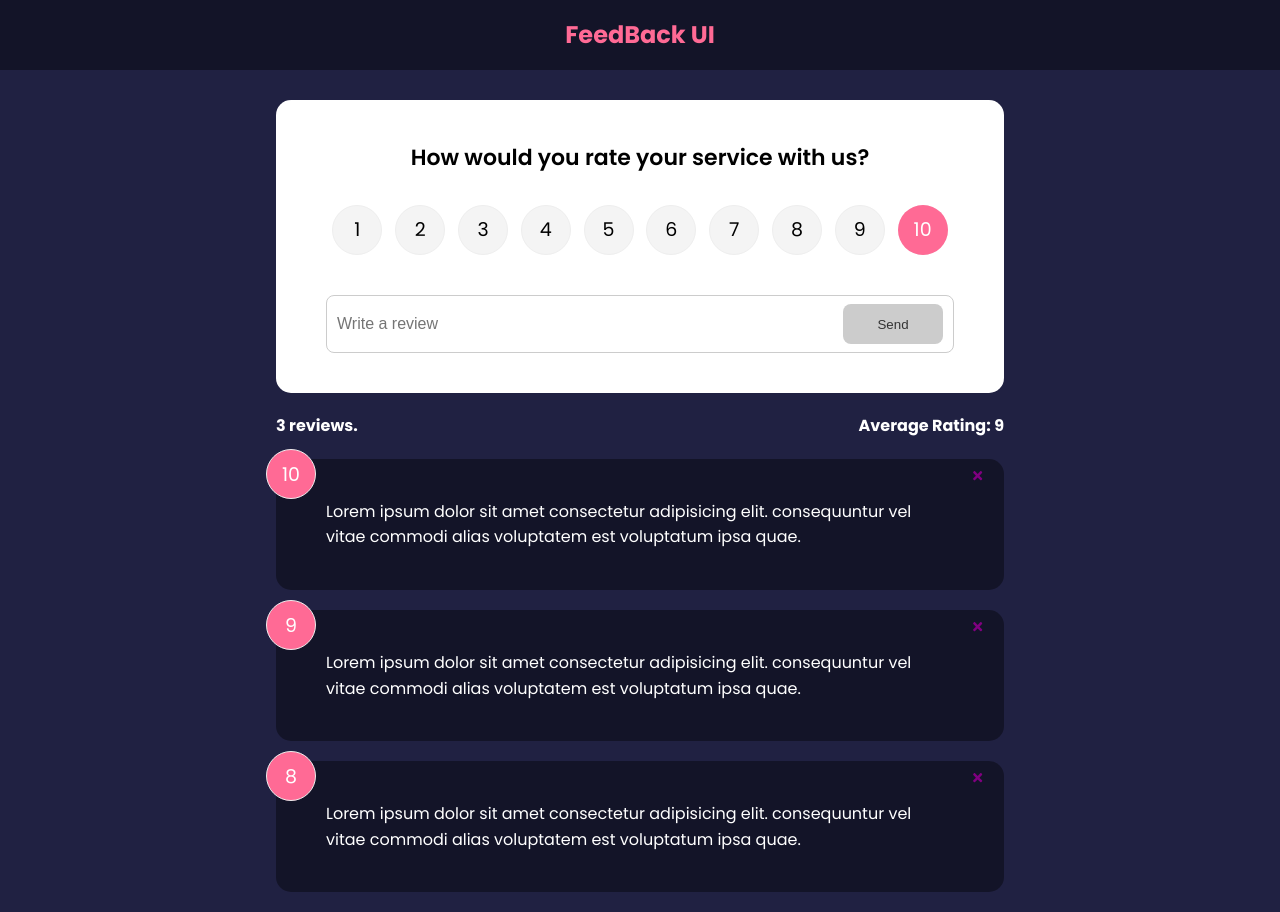
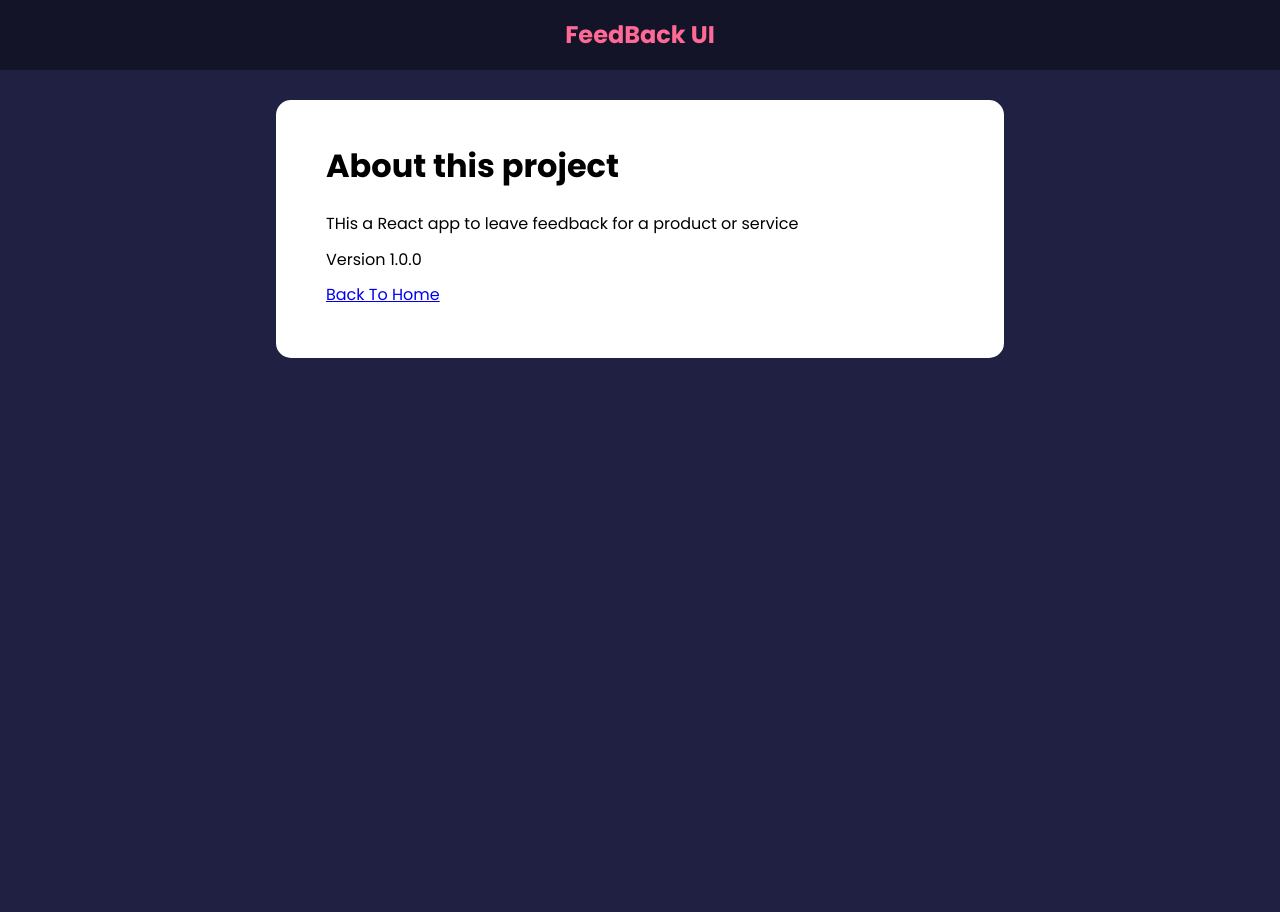
Before and after one commit to Ibtesum/React-Learning, a React (Create React App) app: page /about in a window 1280 px wide. After the commit the page ends 800 px from the top, so only its background shows below. Built offline with nearby package versions, Linux system fonts and the light colour scheme; the HTML template or start-up script is replaced by a standard one.

Commit message:
Router done

```diff
--- a/package.json
+++ b/package.json
@@ -10,6 +10,7 @@
     "react": "^18.2.0",
     "react-dom": "^18.2.0",
     "react-icons": "^4.4.0",
+    "react-router-dom": "^6.4.0",
     "react-scripts": "5.0.1",
     "uuid": "^9.0.0",
     "web-vitals": "^2.1.4"
--- a/src/App.js
+++ b/src/App.js
@@ -1,10 +1,13 @@
 import {v4 as uuidv4} from 'uuid'
+import { BrowserRouter as Router, Route, Routes } from 'react-router-dom'
 import { useState } from "react"
 import Header from "./components/Header"
 import FeedbackData from "./data/FeedbackData"
 import FeedbackList from "./components/FeedbackList"
 import FeedbackStats from "./components/FeedbackStats"
 import FeedbackForm from "./components/FeedbackForm"
+import AboutPage from './pages/AboutPage'
+
 
 function App(){
     const [feedback, setFeedback] = useState(FeedbackData)
@@ -23,16 +26,25 @@
 
 
     return (
-        <>
+        <Router>
             <Header />
             <div className="container">
-                <FeedbackForm handleAdd = {addFeedback}/>
-                <FeedbackStats feedback= {feedback} />
-                <FeedbackList feedback={feedback}
-                handleDelete= {deleteFeedback}/>
+                <Routes>
+                    <Route exact path='/' element={
+                        <>
+                            <FeedbackForm handleAdd = {addFeedback}/>
+                            <FeedbackStats feedback= {feedback} />
+                            <FeedbackList feedback={feedback}
+                            handleDelete= {deleteFeedback}/>
+                        </>
+                    }>
 
+                    </Route>
+
+                    <Route path='/about' element={<AboutPage />} />
+                </Routes>
             </div>
-        </>
+        </Router>
     )
 }
 
--- /dev/null
+++ b/src/pages/AboutPage.jsx
@@ -0,0 +1,19 @@
+import Card from "../components/shared/Card"
+
+function AboutPage() {
+  return (
+    <Card>
+      <div className="about">
+        <h1>About this project</h1>
+        <p>THis a React app to leave feedback for a product or service</p>
+        <p>Version 1.0.0</p>
+
+        <p>
+          <a href="/">Back To Home</a>
+        </p>
+      </div>
+    </Card>
+  )
+}
+
+export default AboutPage
```
Also changed, not shown: 1 other file (tests, documents, lock files or other folders).
